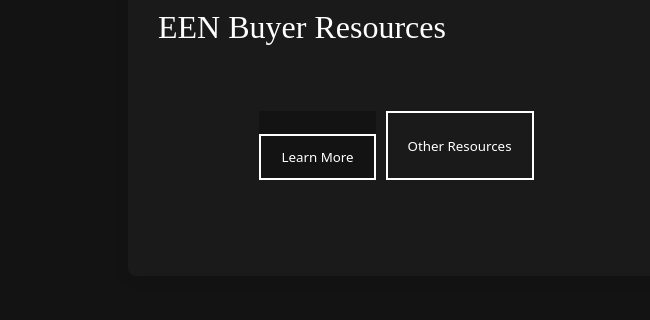
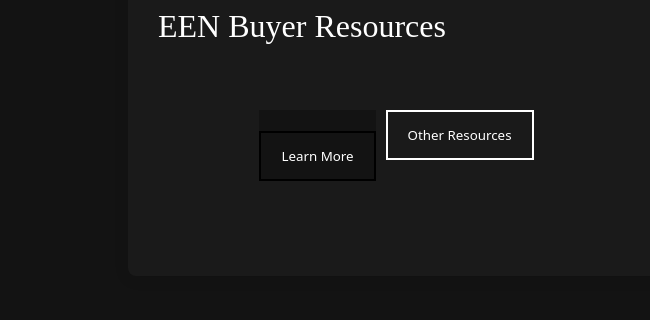
Before and after one commit to Kirans0615/EEN-Website, a plain HTML site: page buy.html in a window 1280 px wide. Shown: the part 2555-2875 px from the top of the page, 0-650 px from the left. Drawn offline with Linux system fonts and the light colour scheme; grey boxes are pictures that could not be loaded; a web font is replaced by a local one.

Commit message:
Update buy.html

```diff
--- a/buy.html
+++ b/buy.html
@@ -135,21 +135,21 @@
 
     <section class="why-choose-een">
     <div class="content">
-            <div class="text-container" style="background: none;"required>
-                <h2>EEN  Buyer  Resources</h2>
+        <div class="text-container" style="background: none;" required>
+            <h2>EEN Buyer Resources</h2>
             <div class="button-container">
                 <a href="https://www.canva.com/design/DAGfVEKVRR8/b1pCdt_VVW-DCQhGG7FbMw/view?utm_content=DAGfVEKVRR8&utm_campaign=designshare&utm_medium=link2&utm_source=uniquelinks&utlId=h1ba5005c95" style="text-decoration: none;" target="_blank">
-                    <button>Learn More</button>
+                    <button style="height: 50px; background-color: transparent; border: 2px solid black;">Learn More</button>
                 </a>
-                    <button>Other Resources</button>
+                <button style="height: 50px;">Other Resources</button>
             </div>
         </div>
         <div class="image-container2">
             <img src="home2back.jpg" alt="Clients working together">
         </div>
     </div>
+</section>
 
-    </section>
 
 
     <section class="home-value-form">
```
Lines whose indentation alone changed are shown as unchanged.
